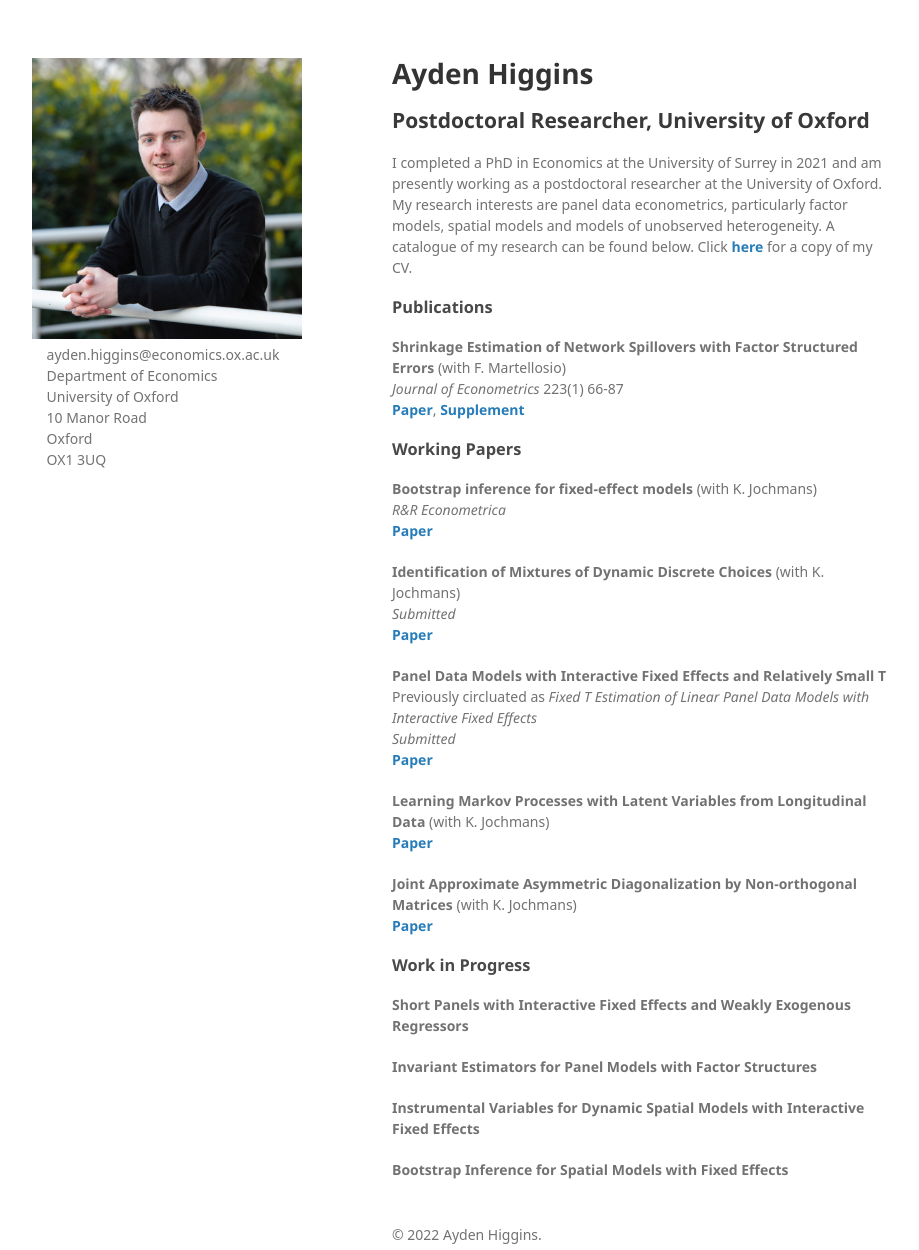
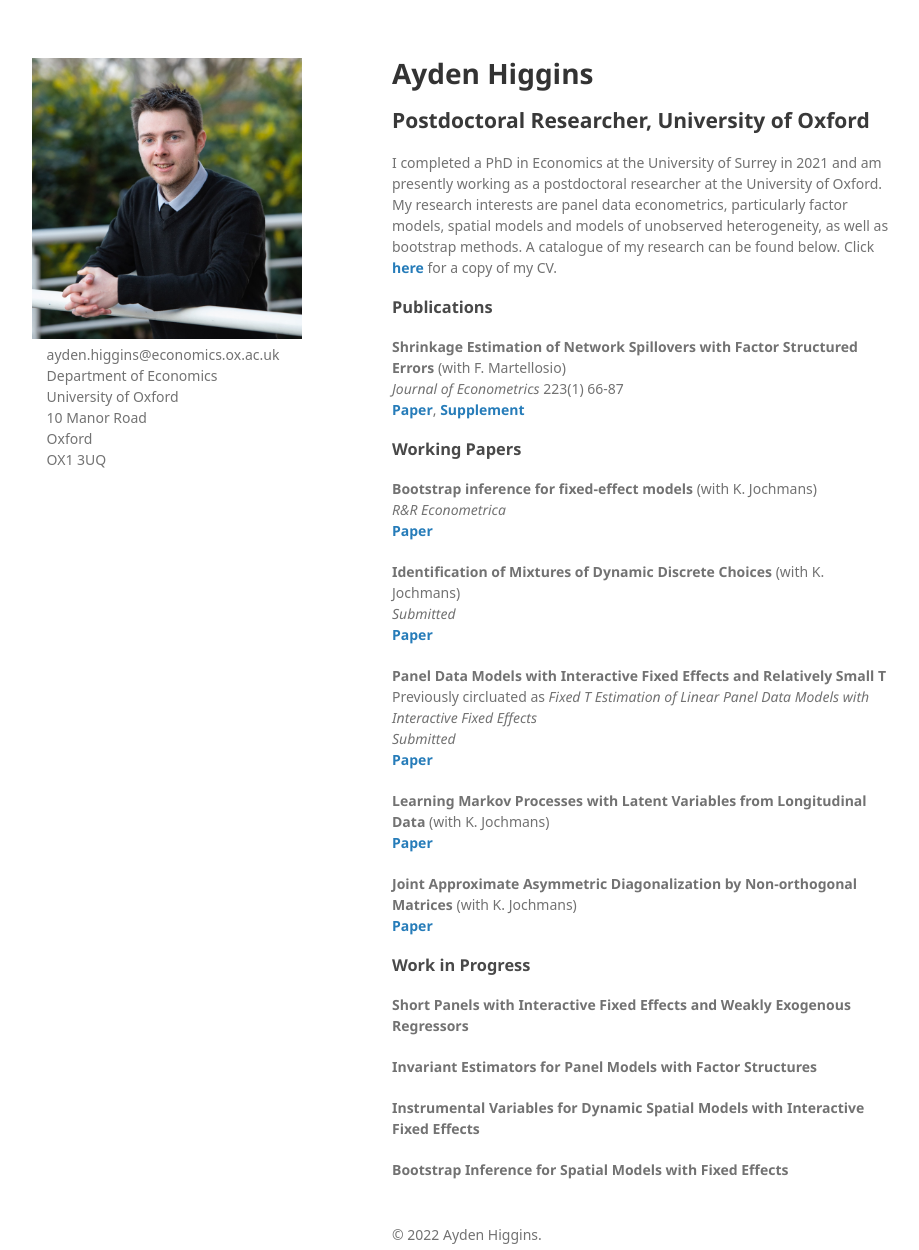
Before and after one commit to Tokkita/Tokkita.github.io, a Jekyll site: the page built from index.md, in a window 1280 px wide and 1250 px high. Shown: the whole window, without its empty margins (178-1097 px from the left). Built offline with Jekyll 4.4.1, drawn with Linux system fonts in a browser that asks for light colours; nearby versions of some CDN libraries; some web fonts are replaced; our own code applies the rules of GitHub Pages for plain Markdown files.

Commit message:
Update index.md

```diff
--- a/index.md
+++ b/index.md
@@ -1,6 +1,6 @@
 #  Ayden Higgins
 ## Postdoctoral Researcher, University of Oxford
-I completed a PhD in Economics at the University of Surrey in 2021 and am presently working as a postdoctoral researcher at the University of Oxford. My research interests are panel data econometrics, particularly factor models, spatial models and models of unobserved heterogeneity. A catalogue of my research can be found below. Click <strong><a href="{{ CV.pdf | prepend: '/assets/pdf/CV/CV.pdf' | relative_url | download }}">here</a></strong> for a copy of my CV.
+I completed a PhD in Economics at the University of Surrey in 2021 and am presently working as a postdoctoral researcher at the University of Oxford. My research interests are panel data econometrics, particularly factor models, spatial models and models of unobserved heterogeneity, as well as bootstrap methods. A catalogue of my research can be found below. Click <strong><a href="{{ CV.pdf | prepend: '/assets/pdf/CV/CV.pdf' | relative_url | download }}">here</a></strong> for a copy of my CV.
 
 ### Publications
 <b> Shrinkage Estimation of Network Spillovers with Factor Structured Errors </b> (with F. Martellosio) <br> <i> Journal of Econometrics </i> 223(1) 66-87 <br> <strong><a href="{{ Master.pdf | prepend: '/assets/pdf/Shrinkage/Master.pdf' | relative_url | download }}">Paper</a></strong>, <strong><a href="{{ Supplement.pdf | prepend: '/assets/pdf/Shrinkage/Supplement.pdf' | relative_url | download }}">Supplement</a></strong>
```
